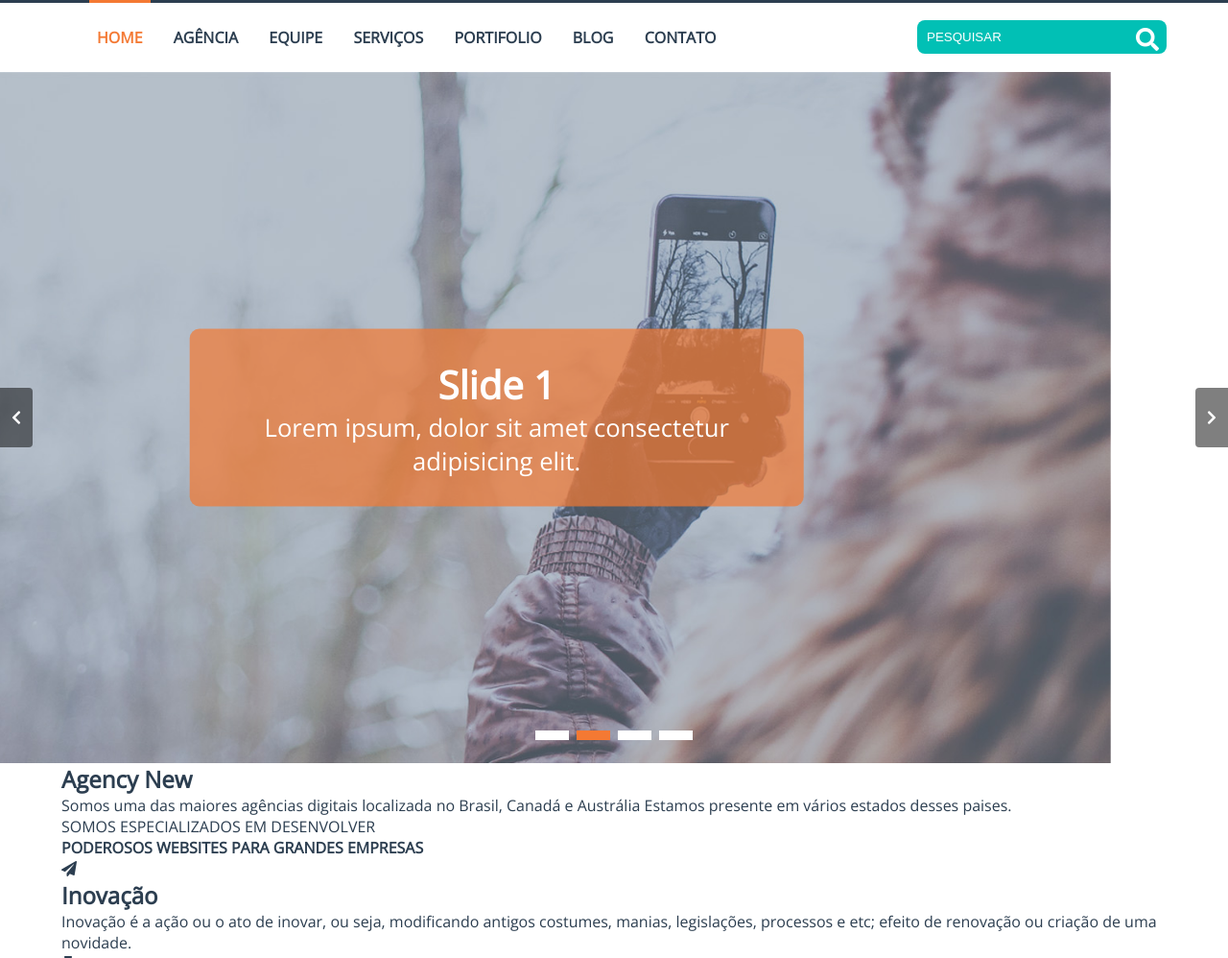
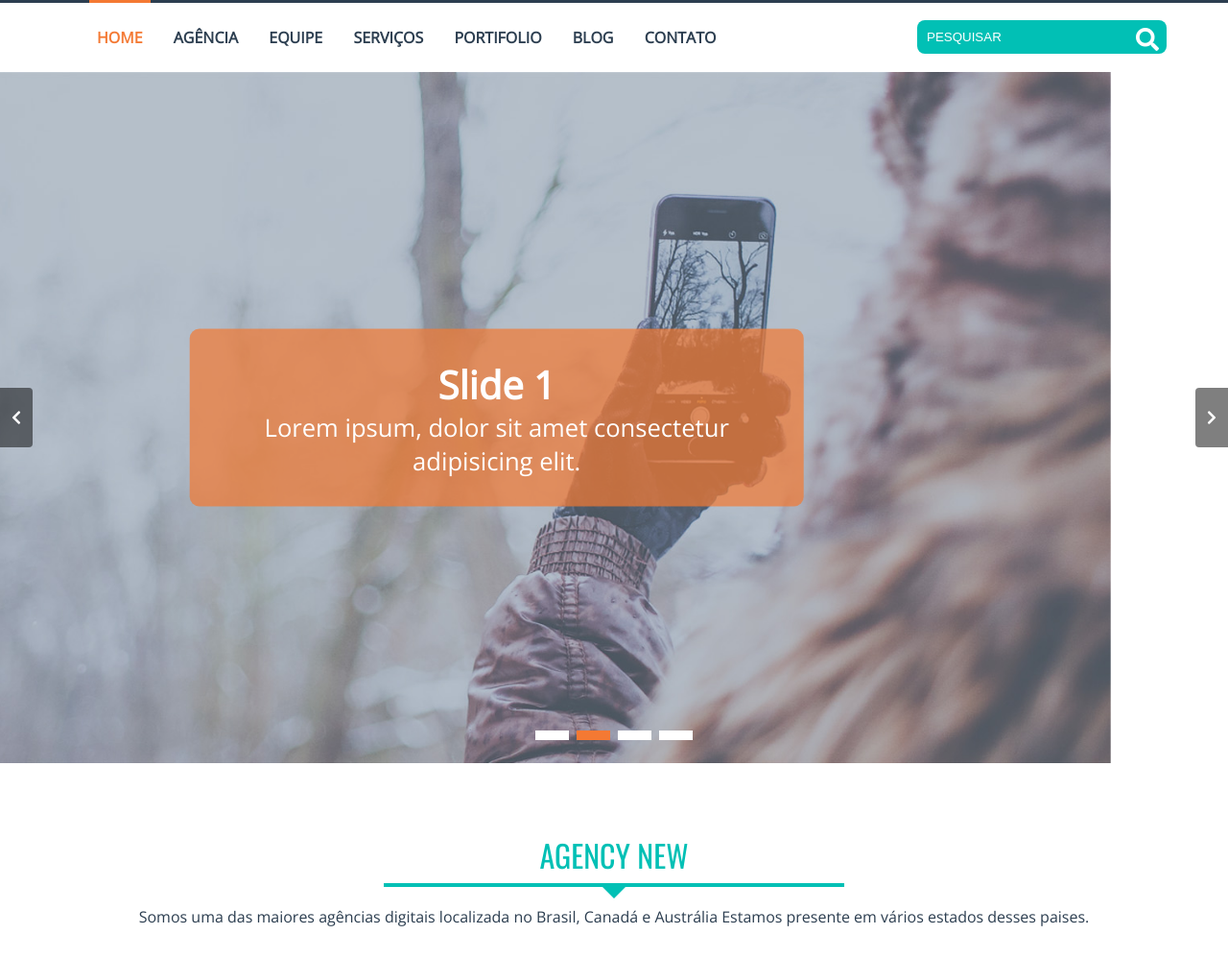
Before and after one commit to maypinheiro/AgencyNew, a plain HTML site: page index.html in a window 1280 px wide. Shown: the top 998 px of the page at 96% size. Drawn offline with nearby package versions, Linux system fonts and the light colour scheme.

Commit message:
Agência- Estilo Títulos
Agência-  Criando Estilos Padrão dos Titulos

```diff
--- a/css/reset.css
+++ b/css/reset.css
@@ -55,6 +55,52 @@
         width: 100%;
     }
 
+    .selecao {
+        padding-top: 72px;
+    }
+
+    .selecao-header {
+        text-align: center;
+        margin-bottom: 40px;
+    }
+
+    .selecao-header h1 {
+        font-weight: normal;
+        font-family: 'Oswald', sans-serif;
+        font-size: 2rem;
+        color: #01c0b5;
+        text-transform: uppercase;
+        position: relative;
+        padding-bottom: 10px;
+        margin-bottom: 20px;
+    }
+
+    .selecao-header h1:after {
+        /* o after é um pseudo elemento */
+        content: "";
+        position: absolute;
+        height: 4px;
+        width: 100%;
+        max-width: 480px;
+        background: #01c0b5;
+        bottom: 0;
+        left: 50%;
+        transform: translateX(-50%);
+        -webkit-transform: translateX(-50%);
+    }
+
+    .selecao-header h1:before {
+        content: "";
+        position: absolute;
+        top: 100%;
+        left: 50%;
+        margin-left: -12px;
+        /* Criação de seta */
+        border-left: 12px solid transparent;
+        border-right: 12px solid transparent;
+        border-top: 12px solid #01c0b5;
+    }
+
     .centralizacao {
         max-width: 1280px;
         width: 90%;
--- /dev/null
+++ b/css/styleAgencia.css
@@ -0,0 +1,13 @@
+/* Agencia */
+
+.agencia {
+    background-color: #f5f5f5;
+    padding: 50%;
+}
+
+.agencia-titulo {
+    text-transform: uppercase;
+    text-align: center;
+    font-size: 1.375rem;
+    padding: 3px;
+}
--- a/css/styleMenuMobile.css
+++ b/css/styleMenuMobile.css
@@ -167,6 +167,25 @@
 }
 
 
+/* Agencia */
+
+.agencia {
+    background-color: #f5f5f5;
+    padding: 50px 0;
+}
+
+.agencia-titulo {
+    text-transform: uppercase;
+    text-align: center;
+    font-size: 1.375rem;
+}
+
+.agencia-titulo strong {
+    color: #01c0b5;
+    font-size: 1.875rem;
+}
+
+
 /*-----------------------------------------------*/
 
 
--- a/index.html
+++ b/index.html
@@ -21,7 +21,7 @@
     <link rel="stylesheet" href="css/reset.css">
     <link rel="stylesheet" href="css/style.carousel.css">
     <link rel="stylesheet" href="css/styleMenuMobile.css">
-    <link rel="stylesheet" href="css/styleMenuPrincipal.css">
+
 </head>
 
 <body>
@@ -153,7 +153,7 @@
             <div class="centralizacao">
                 <div class="agencia-titulo">
                     <p> SOMOS ESPECIALIZADOS EM DESENVOLVER</p>
-                    <P> <strong> PODEROSOS WEBSITES PARA GRANDES EMPRESAS</strong> </P>
+                    <p> <strong> PODEROSOS WEBSITES PARA GRANDES EMPRESAS</strong> </p>
                 </div>
 
                 <section class="agencia-item">
```
